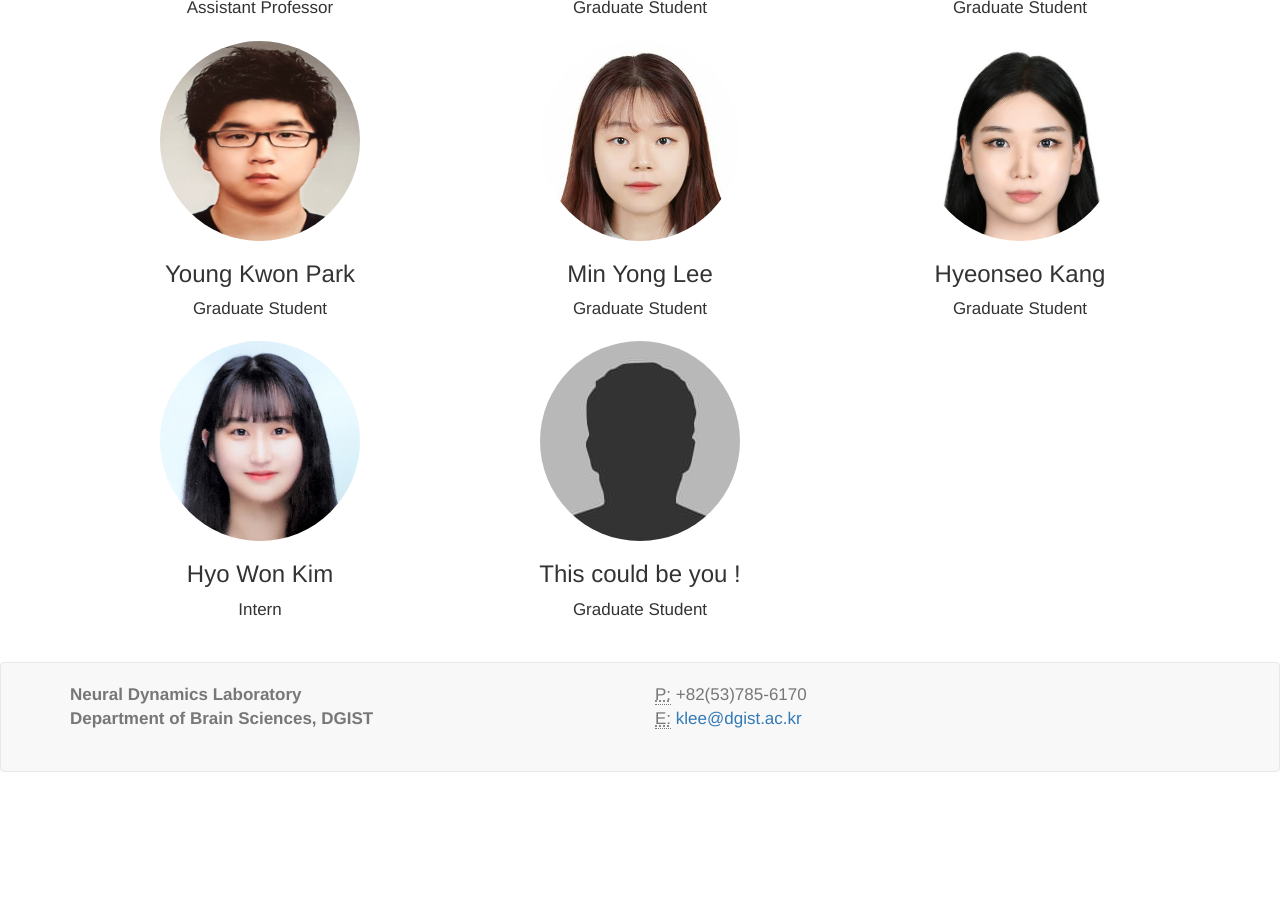
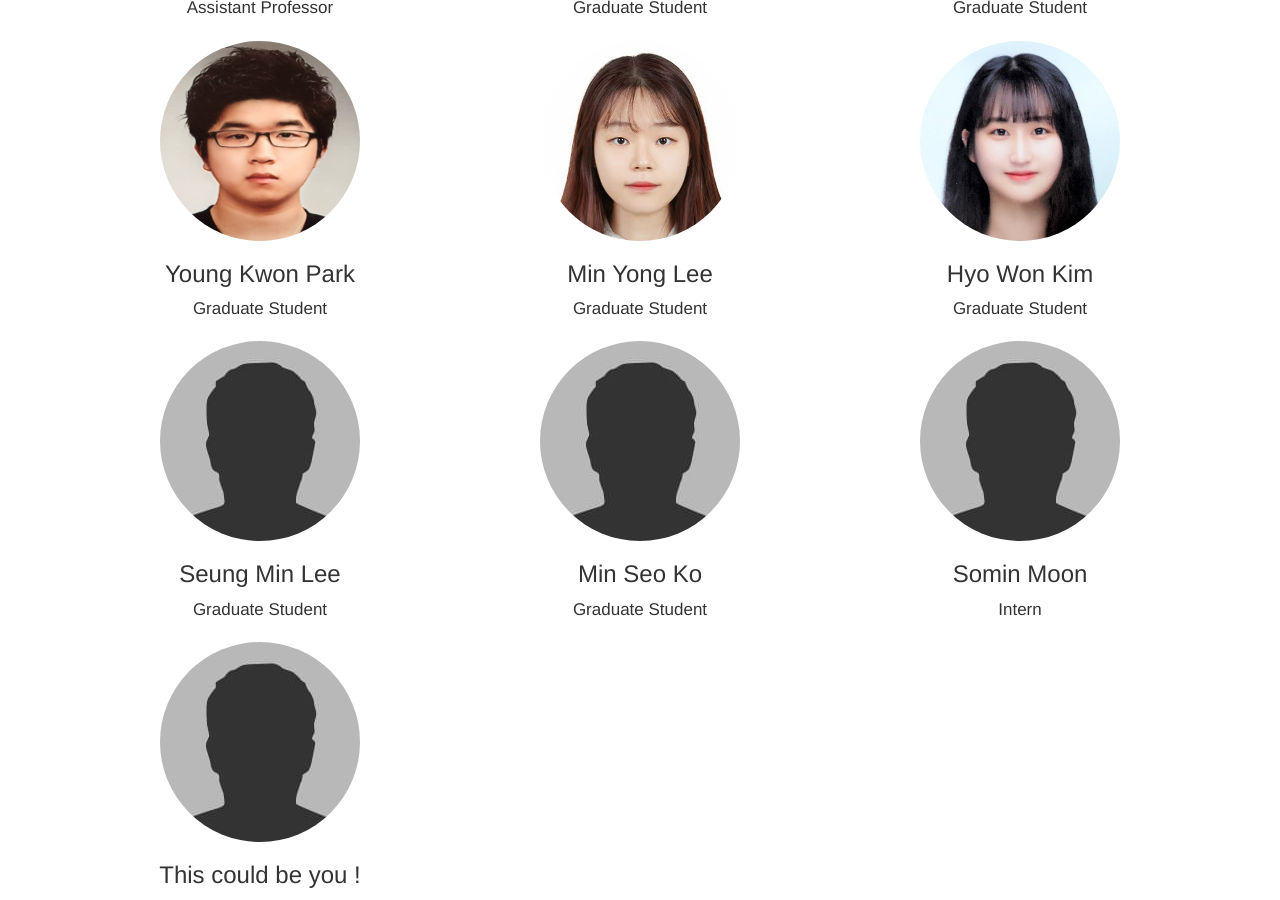
Before and after one commit to kleelab/kleelab.github.io, a Jekyll site: the page built from people.html, in a window 1280 px wide and 900 px high, scrolled down 415 px. Built offline with Jekyll 4.4.1, drawn with Linux system fonts in a browser that asks for light colours; nearby versions of some CDN libraries; a style sheet for code colours, icons or effects is not loaded; before the commit the page ends 1187 px from its top, so only the background shows below that.

Commit message:
Update people.yml

```diff
--- a/_data/people.yml
+++ b/_data/people.yml
@@ -20,13 +20,21 @@
   role: Graduate Student
   photo: "/images/Min Yong Lee.jpg"
 
-- name: Hyeonseo Kang
+- name: Hyo Won Kim
   role: Graduate Student
-  photo: "/images/Hyeonseo Kang.jpg"
+  photo: "/images/Hyo Won Kim.jpg"
 
-- name: Hyo Won Kim
+- name: Seung Min Lee
+  role: Graduate Student
+  photo: "/images/Rock.jpg"
+
+- name: Min Seo Ko
+  role: Graduate Student
+  photo: "/images/Rock.jpg"
+
+- name: Somin Moon
   role: Intern
-  photo: "/images/Hyo Won Kim.jpg"
+  photo: "/images/Rock.jpg"
 
 - name: "This could be you !"
   role: Graduate Student
```
